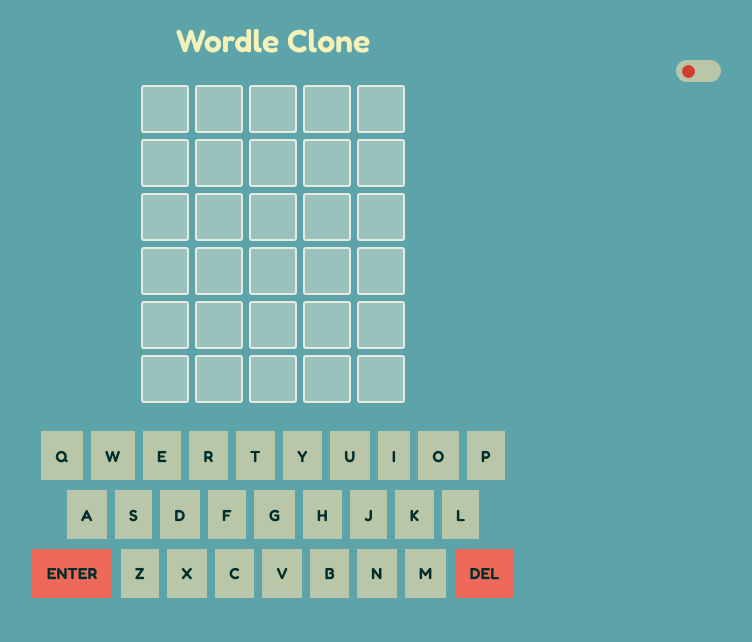
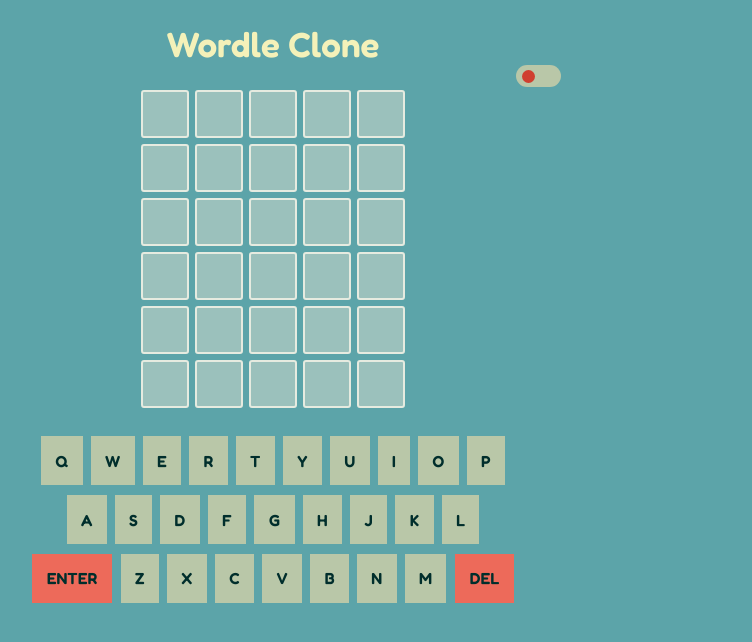
Before and after one commit to pranav1597/wordle-clone, a plain HTML site: page index.html in a window 1280 px wide. Shown: the whole page, without its empty margins (367-1119 px from the left). Drawn offline with nearby package versions, Linux system fonts and the light colour scheme.

Commit message:
Add files via upload

```diff
--- a/style.css
+++ b/style.css
@@ -83,10 +83,9 @@ body{
 }
 
 
-
 .theme2 .keyboard-button{
   background-color: #2C394B;
-  color: #DDDDDD;
+  color: #EEEEEE;
 }
 
 .theme2 .keyboard-button:hover{
@@ -96,7 +95,7 @@ body{
 
 .theme2 .ent-btn{
 background-color: #FF4C29;
-
+color: #DDDDDD;
 }
 
 .theme2 .ent-btn:hover{
@@ -105,7 +104,8 @@ background-color: #FF4C29;
 }
 
 .theme2 .del-btn{
-background-color: #FF4C29;
+  background-color: #FF4C29;
+  color: #DDDDDD;
 
 }
 
@@ -130,15 +130,17 @@ background: #FF4C29;
 .header{
   display: flex;
   align-items: center;
-  justify-content: flex-end;
+  justify-content: center;
   /* outline: 1px solid red; */
-  width: 70%;
+  width: 100%;
   margin: auto;
+  margin-bottom:15px
 }
 
 h1{
   text-align: center;
-  margin-bottom: 0;
+  margin-bottom: 10px;
+  font-size: 25px;
 }
 
 .tw-toggle {
@@ -267,6 +269,16 @@ h1{
   /* desktop */
 
   @media(min-width:600px){
+    .header{
+      justify-content: flex-end;
+      width: 45%;
+      margin-bottom:0
+    }
+
+    h1{
+      font-size: 35px;
+      margin-bottom: 0;
+    }
 
     .keyboard-button{
       padding: 0.9rem;
```
